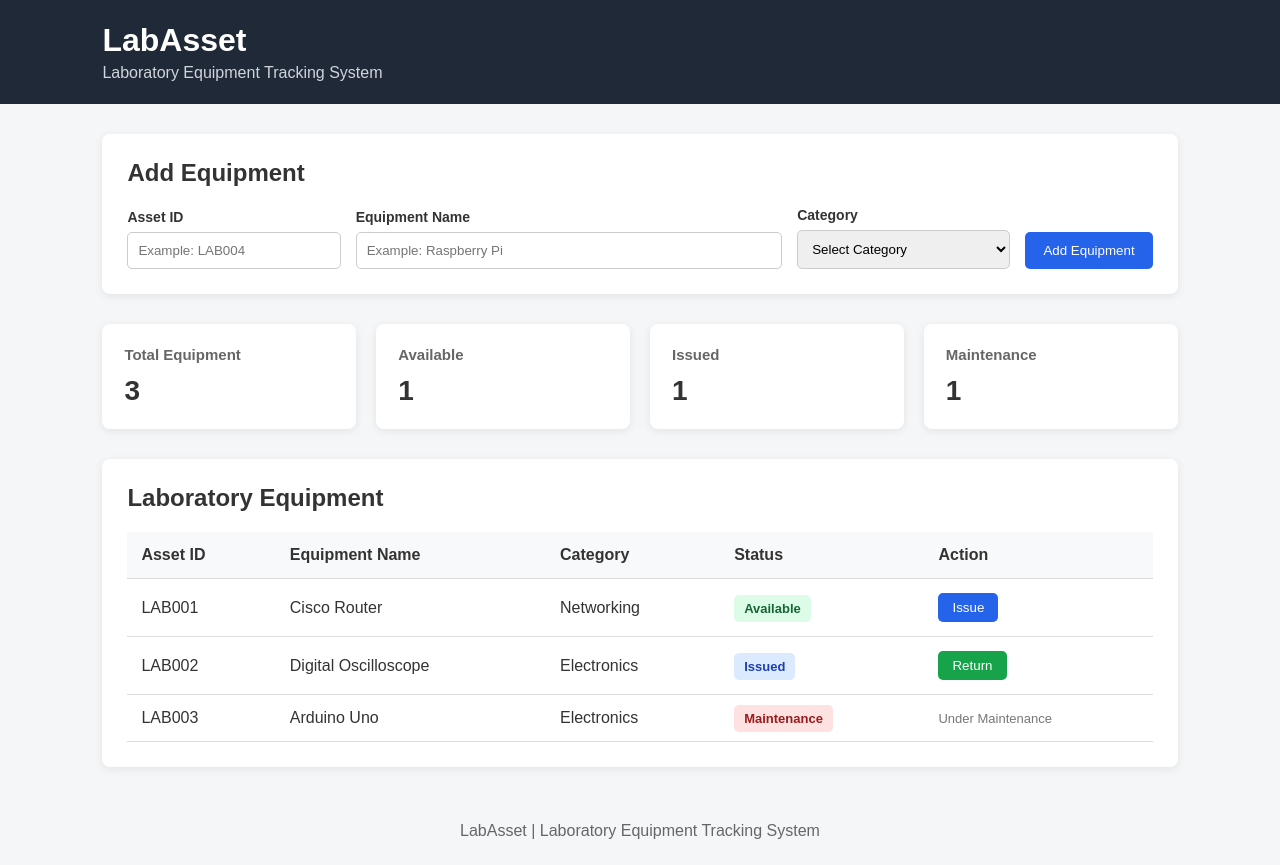
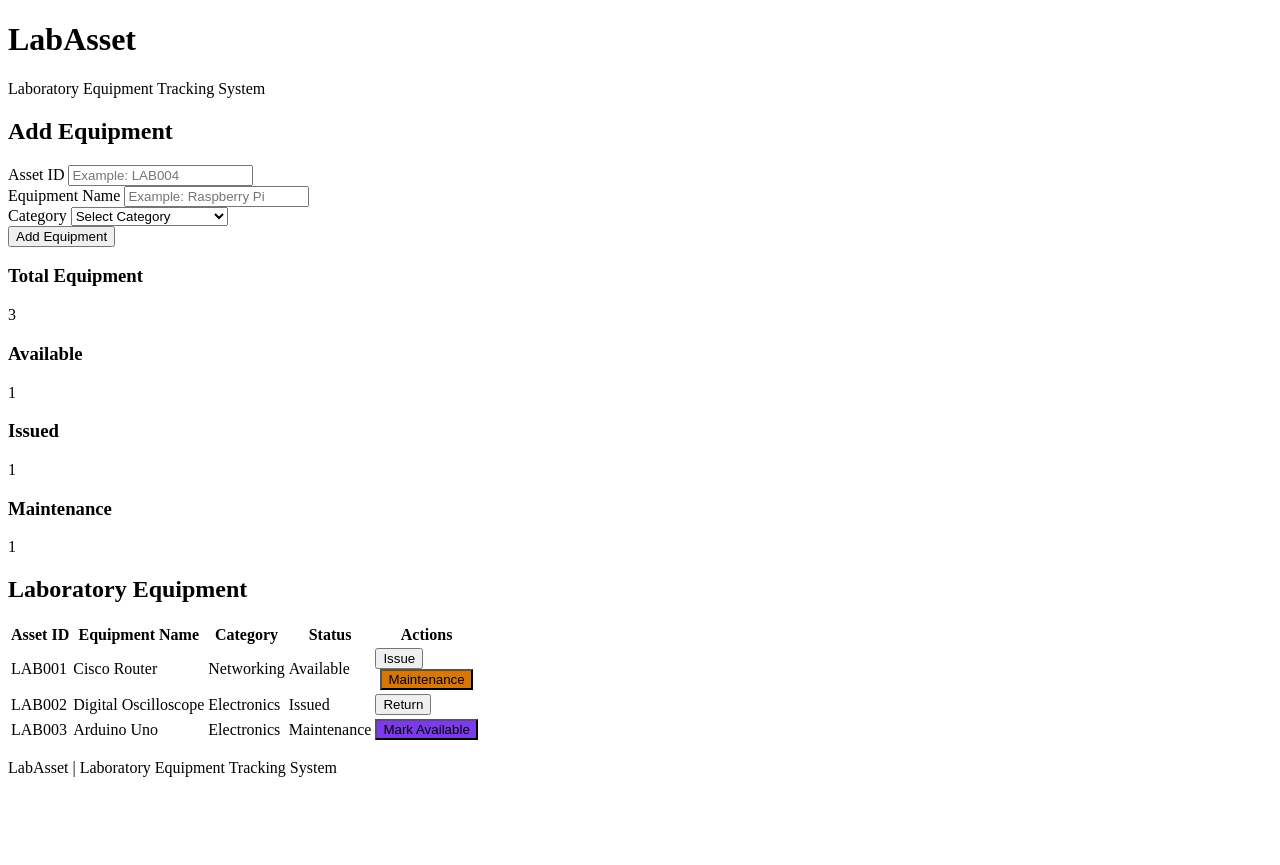
Before and after one commit to SHLOK1408/LabAsset, a Flask app: page / in a window 1280 px wide. After the commit the page ends 777 px from the top, so only its background shows below. Run offline with Flask 3, Linux system fonts and the light colour scheme.

Commit message:
feat: add equipment maintenance management

```diff
--- a/app.py
+++ b/app.py
@@ -110,6 +110,7 @@ def add_equipment():
 def issue_equipment(asset_id):
     for item in equipment:
         if item["asset_id"] == asset_id:
+
             if item["status"] != "Available":
                 flash(
                     "Only available equipment can be issued.",
@@ -134,6 +135,7 @@ def issue_equipment(asset_id):
 def return_equipment(asset_id):
     for item in equipment:
         if item["asset_id"] == asset_id:
+
             if item["status"] != "Issued":
                 flash(
                     "Only issued equipment can be returned.",
@@ -154,5 +156,55 @@ def return_equipment(asset_id):
     return redirect(url_for("home"))
 
 
+@app.route("/maintenance/<asset_id>", methods=["POST"])
+def send_to_maintenance(asset_id):
+    for item in equipment:
+        if item["asset_id"] == asset_id:
+
+            if item["status"] != "Available":
+                flash(
+                    "Only available equipment can be sent to maintenance.",
+                    "error"
+                )
+                return redirect(url_for("home"))
+
+            item["status"] = "Maintenance"
+
+            flash(
+                f"{asset_id} sent to maintenance.",
+                "success"
+            )
+
+            return redirect(url_for("home"))
+
+    flash("Equipment not found.", "error")
+    return redirect(url_for("home"))
+
+
+@app.route("/restore/<asset_id>", methods=["POST"])
+def restore_equipment(asset_id):
+    for item in equipment:
+        if item["asset_id"] == asset_id:
+
+            if item["status"] != "Maintenance":
+                flash(
+                    "Only equipment under maintenance can be restored.",
+                    "error"
+                )
+                return redirect(url_for("home"))
+
+            item["status"] = "Available"
+
+            flash(
+                f"{asset_id} is available again.",
+                "success"
+            )
+
+            return redirect(url_for("home"))
+
+    flash("Equipment not found.", "error")
+    return redirect(url_for("home"))
+
+
 if __name__ == "__main__":
     app.run(debug=True, use_reloader=False)
--- a/static/style.css
+++ b/static/style.css
@@ -1,242 +1,41 @@
-* {
-    box-sizing: border-box;
-    margin: 0;
-    padding: 0;
+.actions {
+    white-space: nowrap;
 }
 
-body {
-    font-family: Arial, sans-serif;
-    background: #f4f6f8;
-    color: #333;
+.maintenance-button {
+    background: #d97706;
+    margin-left: 5px;
 }
 
-
-/* Header */
-
-header {
-    background: #1f2937;
-    color: white;
-    padding: 22px 8%;
+.maintenance-button:hover {
+    background: #b45309;
 }
 
-header h1 {
-    margin-bottom: 5px;
+.restore-button {
+    background: #7c3aed;
 }
 
-header p {
-    color: #d1d5db;
+.restore-button:hover {
+    background: #6d28d9;
 }
 
-
-/* Main Content */
-
-main {
-    width: 84%;
-    margin: 30px auto;
+.actions {
+    white-space: nowrap;
 }
 
-
-/* Add Equipment Form */
-
-.form-section {
-    background: white;
-    padding: 25px;
-    margin-bottom: 30px;
-    border-radius: 8px;
-    box-shadow: 0 2px 8px rgba(0, 0, 0, 0.08);
+.maintenance-button {
+    background: #d97706;
+    margin-left: 5px;
 }
 
-.form-section h2 {
-    margin-bottom: 20px;
+.maintenance-button:hover {
+    background: #b45309;
 }
 
-form {
-    display: grid;
-    grid-template-columns: 1fr 2fr 1fr auto;
-    gap: 15px;
-    align-items: end;
+.restore-button {
+    background: #7c3aed;
 }
 
-.form-group {
-    display: flex;
-    flex-direction: column;
+.restore-button:hover {
+    background: #6d28d9;
 }
-
-.form-group label {
-    margin-bottom: 7px;
-    font-weight: bold;
-    font-size: 14px;
-}
-
-.form-group input,
-.form-group select {
-    padding: 10px;
-    border: 1px solid #ccc;
-    border-radius: 5px;
-}
-
-button {
-    padding: 11px 18px;
-    border: none;
-    border-radius: 5px;
-    background: #2563eb;
-    color: white;
-    cursor: pointer;
-}
-
-button:hover {
-    background: #1d4ed8;
-}
-
-
-/* Dashboard */
-
-.dashboard {
-    display: grid;
-    grid-template-columns: repeat(4, 1fr);
-    gap: 20px;
-    margin-bottom: 30px;
-}
-
-.card {
-    background: white;
-    padding: 22px;
-    border-radius: 8px;
-    box-shadow: 0 2px 8px rgba(0, 0, 0, 0.08);
-}
-
-.card h3 {
-    font-size: 15px;
-    color: #666;
-    margin-bottom: 12px;
-}
-
-.card p {
-    font-size: 28px;
-    font-weight: bold;
-}
-
-
-/* Equipment Table */
-
-.equipment-section {
-    background: white;
-    padding: 25px;
-    border-radius: 8px;
-    box-shadow: 0 2px 8px rgba(0, 0, 0, 0.08);
-}
-
-.equipment-section h2 {
-    margin-bottom: 20px;
-}
-
-table {
-    width: 100%;
-    border-collapse: collapse;
-}
-
-th,
-td {
-    padding: 14px;
-    text-align: left;
-    border-bottom: 1px solid #ddd;
-}
-
-th {
-    background: #f8f9fa;
-}
-
-
-/* Equipment Status */
-
-.status {
-    padding: 6px 10px;
-    border-radius: 5px;
-    font-size: 13px;
-    font-weight: bold;
-}
-
-.available {
-    background: #dcfce7;
-    color: #166534;
-}
-
-.issued {
-    background: #dbeafe;
-    color: #1e40af;
-}
-
-.maintenance {
-    background: #fee2e2;
-    color: #991b1b;
-}
-
-
-/* Footer */
-
-footer {
-    text-align: center;
-    padding: 25px;
-    color: #666;
-}
-
-
-/* Responsive Design */
-
-@media (max-width: 800px) {
-
-    .dashboard {
-        grid-template-columns: repeat(2, 1fr);
-    }
-
-    form {
-        grid-template-columns: 1fr;
-    }
-}
-
-.message {
-    padding: 12px 15px;
-    margin-bottom: 20px;
-    border-radius: 5px;
-    font-weight: bold;
-}
-
-.message.success {
-    background: #dcfce7;
-    color: #166534;
-}
-
-.message.error {
-    background: #fee2e2;
-    color: #991b1b;
-}
-
-.action-form {
-    display: inline;
-}
-
-.issue-button,
-.return-button {
-    padding: 7px 14px;
-}
-
-.issue-button {
-    background: #2563eb;
-}
-
-.issue-button:hover {
-    background: #1d4ed8;
-}
-
-.return-button {
-    background: #16a34a;
-}
-
-.return-button:hover {
-    background: #15803d;
-}
-
-.no-action {
-    color: #777;
-    font-size: 13px;
-}
--- a/templates/index.html
+++ b/templates/index.html
@@ -22,26 +22,16 @@
 
 <main>
 
-    <!-- Flash Messages -->
-
     {% with messages = get_flashed_messages(with_categories=true) %}
-
         {% if messages %}
-
             {% for category, message in messages %}
-
                 <div class="message {{ category }}">
                     {{ message }}
                 </div>
-
             {% endfor %}
-
         {% endif %}
-
     {% endwith %}
 
-
-    <!-- Add Equipment -->
 
     <section class="form-section">
 
@@ -54,10 +44,7 @@
         >
 
             <div class="form-group">
-
-                <label for="asset_id">
-                    Asset ID
-                </label>
+                <label for="asset_id">Asset ID</label>
 
                 <input
                     type="text"
@@ -66,15 +53,10 @@
                     placeholder="Example: LAB004"
                     required
                 >
-
             </div>
 
-
             <div class="form-group">
-
-                <label for="name">
-                    Equipment Name
-                </label>
+                <label for="name">Equipment Name</label>
 
                 <input
                     type="text"
@@ -83,46 +65,25 @@
                     placeholder="Example: Raspberry Pi"
                     required
                 >
-
             </div>
 
-
             <div class="form-group">
-
-                <label for="category">
-                    Category
-                </label>
+                <label for="category">Category</label>
 
                 <select
                     id="category"
                     name="category"
                     required
                 >
-
-                    <option value="">
-                        Select Category
-                    </option>
-
-                    <option value="Networking">
-                        Networking
-                    </option>
-
-                    <option value="Electronics">
-                        Electronics
-                    </option>
-
+                    <option value="">Select Category</option>
+                    <option value="Networking">Networking</option>
+                    <option value="Electronics">Electronics</option>
                     <option value="Computer Accessories">
                         Computer Accessories
                     </option>
-
-                    <option value="Other">
-                        Other
-                    </option>
-
+                    <option value="Other">Other</option>
                 </select>
-
             </div>
-
 
             <button type="submit">
                 Add Equipment
@@ -132,8 +93,6 @@
 
     </section>
 
-
-    <!-- Dashboard -->
 
     <section class="dashboard">
 
@@ -160,8 +119,6 @@
     </section>
 
 
-    <!-- Equipment Table -->
-
     <section class="equipment-section">
 
         <h2>Laboratory Equipment</h2>
@@ -169,15 +126,13 @@
         <table>
 
             <thead>
-
                 <tr>
                     <th>Asset ID</th>
                     <th>Equipment Name</th>
                     <th>Category</th>
                     <th>Status</th>
-                    <th>Action</th>
+                    <th>Actions</th>
                 </tr>
-
             </thead>
 
             <tbody>
@@ -187,20 +142,16 @@
                 <tr>
 
                     <td>{{ item.asset_id }}</td>
-
                     <td>{{ item.name }}</td>
-
                     <td>{{ item.category }}</td>
 
                     <td>
-
                         <span class="status {{ item.status|lower }}">
                             {{ item.status }}
                         </span>
-
                     </td>
 
-                    <td>
+                    <td class="actions">
 
                         {% if item.status == "Available" %}
 
@@ -212,15 +163,30 @@
                                 ) }}"
                                 method="POST"
                             >
-
                                 <button
                                     class="issue-button"
                                     type="submit"
                                 >
                                     Issue
                                 </button>
+                            </form>
 
+                            <form
+                                class="action-form"
+                                action="{{ url_for(
+                                    'send_to_maintenance',
+                                    asset_id=item.asset_id
+                                ) }}"
+                                method="POST"
+                            >
+                                <button
+                                    class="maintenance-button"
+                                    type="submit"
+                                >
+                                    Maintenance
+                                </button>
                             </form>
+
 
                         {% elif item.status == "Issued" %}
 
@@ -232,21 +198,32 @@
                                 ) }}"
                                 method="POST"
                             >
-
                                 <button
                                     class="return-button"
                                     type="submit"
                                 >
                                     Return
                                 </button>
-
                             </form>
 
-                        {% else %}
 
-                            <span class="no-action">
-                                Under Maintenance
-                            </span>
+                        {% elif item.status == "Maintenance" %}
+
+                            <form
+                                class="action-form"
+                                action="{{ url_for(
+                                    'restore_equipment',
+                                    asset_id=item.asset_id
+                                ) }}"
+                                method="POST"
+                            >
+                                <button
+                                    class="restore-button"
+                                    type="submit"
+                                >
+                                    Mark Available
+                                </button>
+                            </form>
 
                         {% endif %}
 
@@ -266,11 +243,9 @@
 
 
 <footer>
-
     <p>
         LabAsset | Laboratory Equipment Tracking System
     </p>
-
 </footer>
 
 </body>
```
